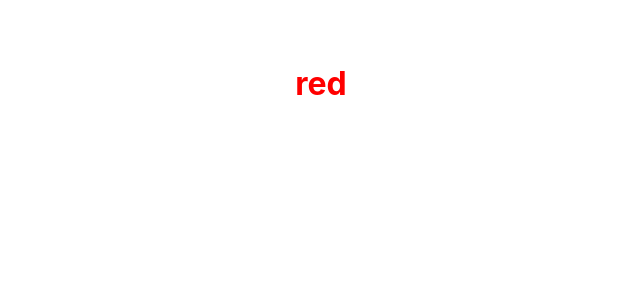
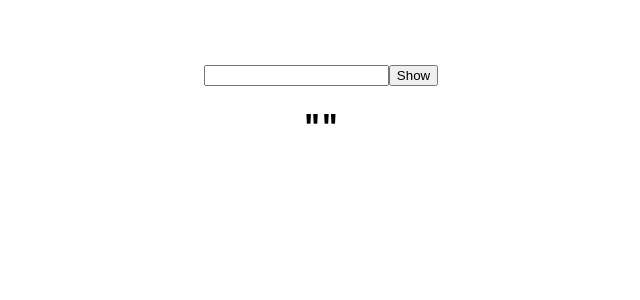
Before and after one commit to Bubblecrown/Practice-React, a React (Create React App) app: page / in a window 1280 px wide. Shown: the top 300 px of the page, without its empty margins (319-959 px from the left). Built offline with nearby package versions, Linux system fonts and the light colour scheme.

Commit message:
test: UC-input&onChange

```diff
--- a/src/components/UseContext.js
+++ b/src/components/UseContext.js
@@ -1,13 +1,29 @@
-import React from "react";
+import React, { useState } from "react";
 import ThemeContext from "./ThemeContext";
 import UseContextChild from "./UseContextChild";
 // ส่งจากแม่มายังลูกโดยไม่ผ่าน prop
 // อยากให้ตัวลุกทุกตัวเข้าถึงตัวแปรของตัวแม่ได้เลย
 // ตัวแม่ provide context
 export default function UseContext() {
+  let [color, setColor] = useState({ box: "" });
+  let check = false;
   return (
     <div>
-      <ThemeContext.Provider value={"red"}>
+      <input
+        type="text"
+        onChange={(e) => {
+          setColor({ box: e.target.value }, console.log(color.box));
+        }}
+      />
+      <button
+        onClick={() => {
+          check = true;
+        }}
+      >
+        Show
+      </button>
+      <h1>{JSON.stringify(color.box)}</h1>
+      <ThemeContext.Provider value={color.box}>
         <UseContextChild />
       </ThemeContext.Provider>
     </div>
```
